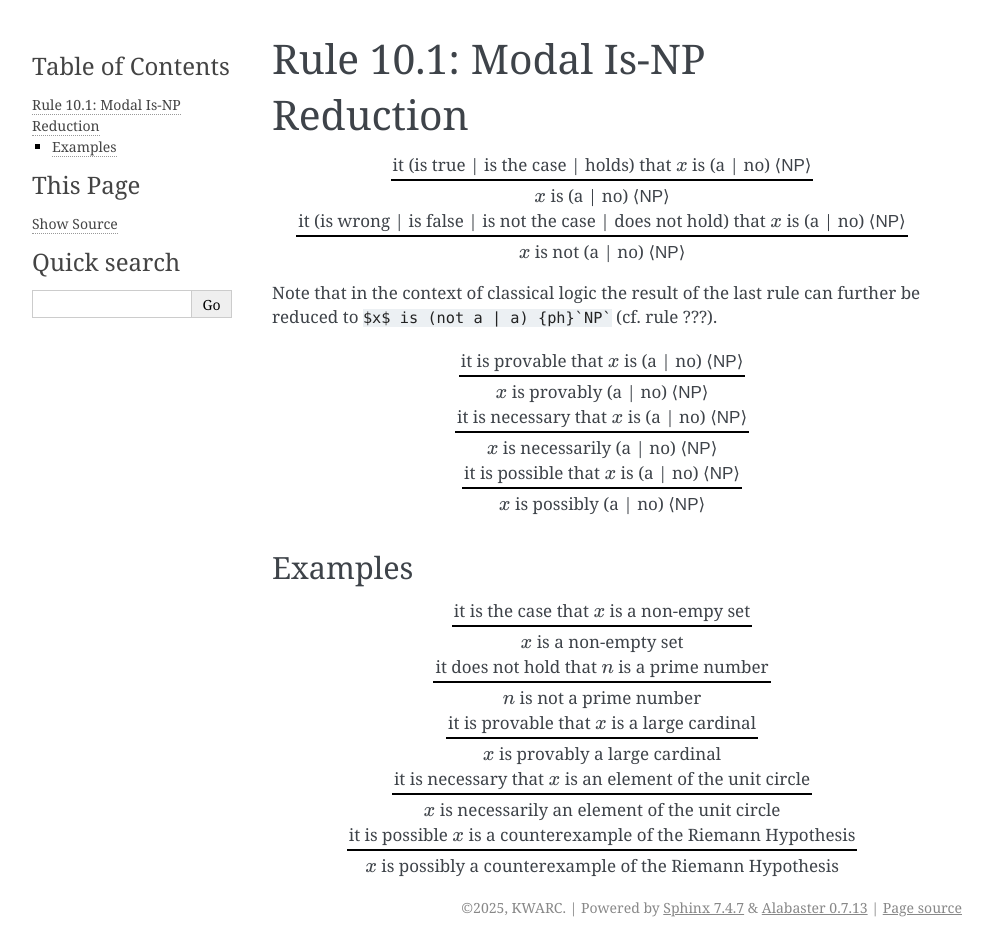
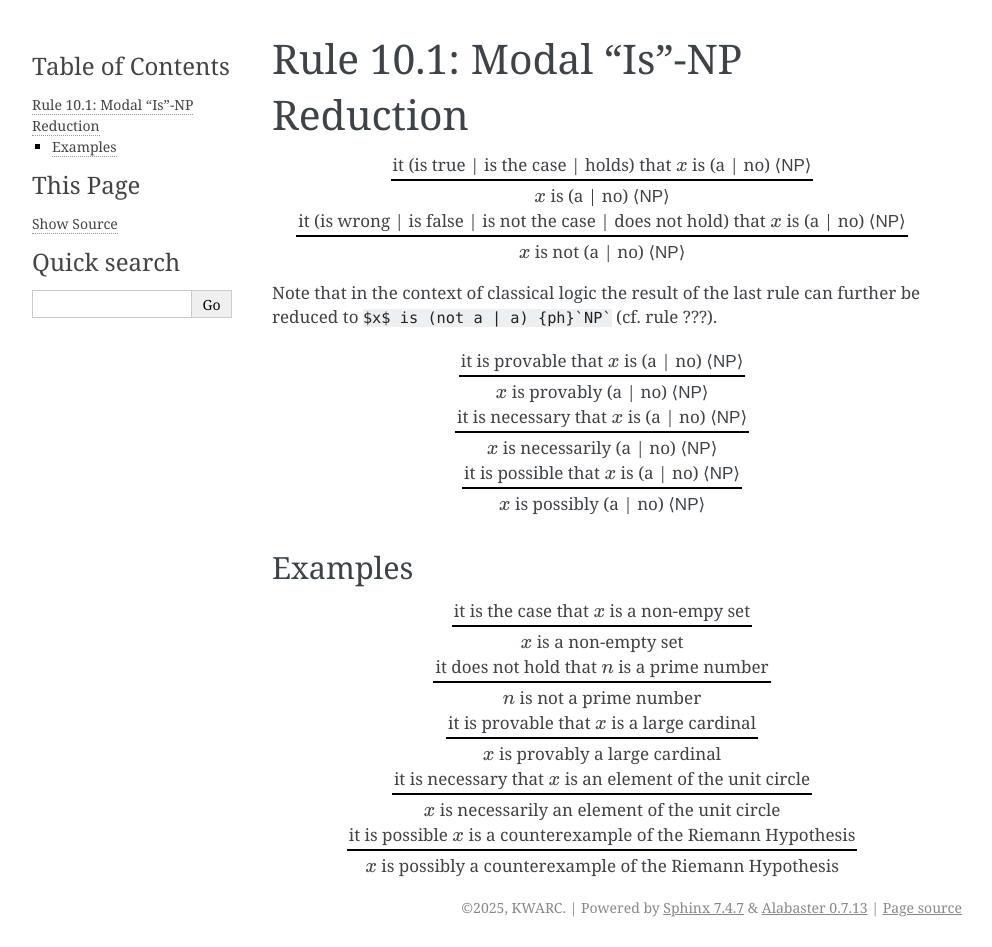
Before and after one commit to FlexiFormal/rewriting-rules, a Sphinx documentation site: the page built from source/rules/rule_10_01.md, in a window 1280 px wide. Shown: the whole page, without its empty margins (148-1140 px from the left). Built offline with Sphinx 7.4.7, drawn with Linux system fonts in a browser that asks for light colours.

Commit message:
unify notation

````diff
--- a/source/rules/rule_10_01.md
+++ b/source/rules/rule_10_01.md
@@ -1,5 +1,5 @@
-Rule 10.1: Modal Is-NP Reduction
-================================
+Rule 10.1: Modal "Is"-NP Reduction
+==================================
 
 
 ```{rewrite-rule}
````
Also changed, not shown: source/rules/rule_10_02.md (+2 -2 lines).
